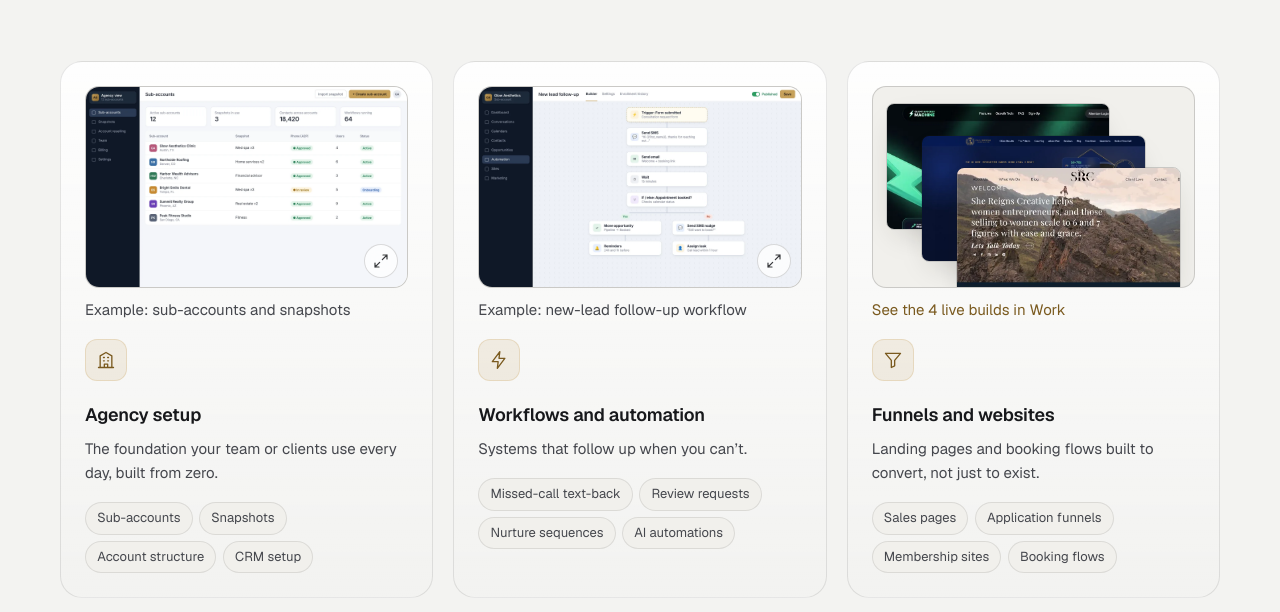
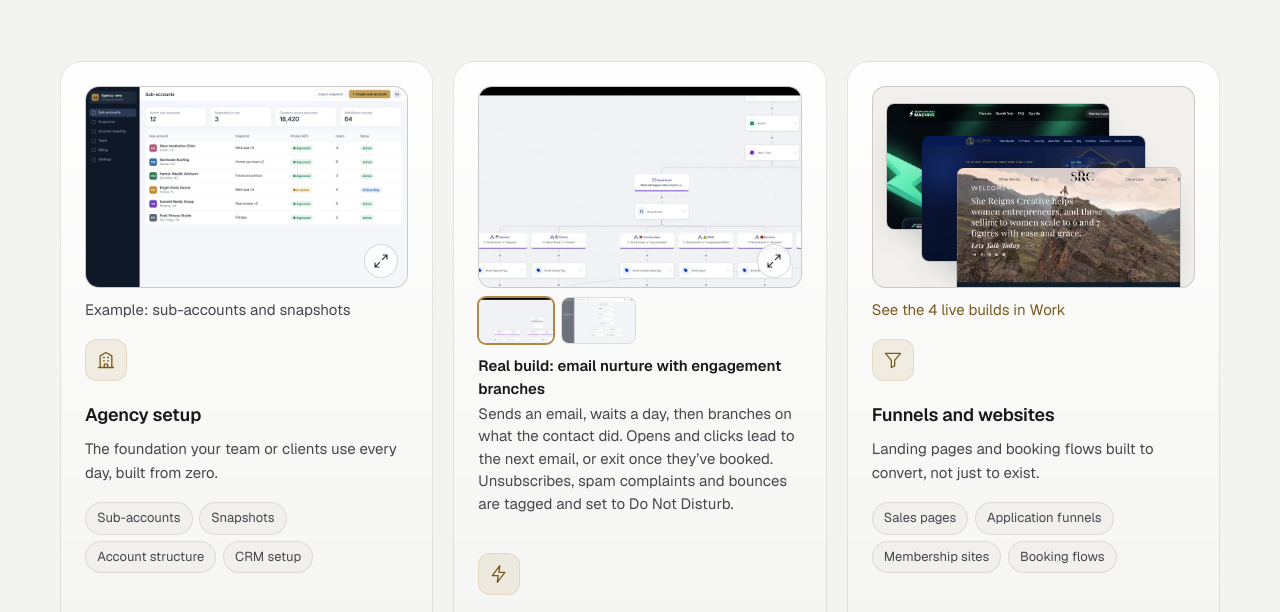
Before and after one commit to zghighleveldevs/ghayas-portfolio, a plain HTML site: page index.html in a window 1280 px wide. Shown: the part 3525-4137 px from the top of the page. Drawn offline with nearby package versions, Linux system fonts and the light colour scheme; a script that the page names is missing.

Commit message:
Workflows card: add real email nurture workflow screenshot
Co-Authored-By: Claude Opus 5.5 <noreply@anthropic.com>
Claude-Session: https://claude.ai/code/session_01JZsZnZm5qGDF15oes7XUpU

```diff
--- a/assets/css/styles.css
+++ b/assets/css/styles.css
@@ -719,3 +719,5 @@ body.menu-open { overflow: hidden; }
 .skill h3:has(.badge-real) { display: flex; flex-wrap: wrap; align-items: center; gap: .5rem; }
 .proof-gallery-3 .proof-thumbs { grid-template-columns: repeat(3, 1fr); }
 .proof-gallery-3 .skill-proof img, .proof-gallery-3 .proof-thumb img { object-position: center top; }
+.proof-gallery-2 .proof-thumbs { grid-template-columns: repeat(4, 1fr); }
+.proof-gallery-2 .skill-proof img { object-position: center top; }
--- a/index.html
+++ b/index.html
@@ -251,13 +251,23 @@
         </article>
 
         <article class="skill reveal">
-          <button type="button" class="skill-proof" data-lightbox="assets/img/proof-workflow.webp" data-caption="Example: new-lead follow-up workflow" aria-label="Enlarge screenshot: Example: new-lead follow-up workflow">
-            <img src="assets/img/proof-workflow.webp" alt="Example workflow: form submitted, SMS, email, wait, then branches for booked and not booked" width="1600" height="1000" loading="lazy" decoding="async">
-            <span class="proof-zoom"><svg class="i" viewBox="0 0 24 24"><path d="M15 3h6v6M9 21H3v-6M21 3l-7 7M3 21l7-7"/></svg></span>
-          </button>
-          <p class="proof-cap">Example: new-lead follow-up workflow</p>
+          <div class="proof-gallery proof-gallery-2" data-gallery>
+            <button type="button" class="skill-proof" data-gallery-main aria-label="Enlarge screenshot: Real build: email nurture with engagement branches">
+              <img src="assets/img/workflow-email-nurture.webp" alt="GoHighLevel workflow: email, one-day wait, then branches for opened, clicked, unsubscribed, spam, bounced and no response" width="1600" height="686" loading="lazy" decoding="async">
+              <span class="proof-zoom"><svg class="i" viewBox="0 0 24 24"><path d="M15 3h6v6M9 21H3v-6M21 3l-7 7M3 21l7-7"/></svg></span>
+            </button>
+            <div class="proof-thumbs" role="group" aria-label="Workflow screenshots">
+            <button type="button" class="proof-thumb is-on" data-src="assets/img/workflow-email-nurture.webp" data-w="1600" data-h="686" data-title="Real build: email nurture with engagement branches" data-desc="Sends an email, waits a day, then branches on what the contact did. Opens and clicks lead to the next email, or exit once they’ve booked. Unsubscribes, spam complaints and bounces are tagged and set to Do Not Disturb." data-alt="GoHighLevel workflow: email, one-day wait, then branches for opened, clicked, unsubscribed, spam, bounced and no response" aria-label="Show: Real build: email nurture with engagement branches" aria-current="true">
+              <img src="assets/img/workflow-email-nurture.webp" alt="" width="1600" height="686" loading="lazy" decoding="async">
+            </button>
+            <button type="button" class="proof-thumb" data-src="assets/img/proof-workflow.webp" data-w="1600" data-h="1000" data-title="Example: new-lead follow-up workflow" data-desc="A form submission triggers an instant SMS and email, then the workflow checks whether the lead booked: booked leads move stage and get reminders, the rest get a nudge and a call task." data-alt="Example workflow: form submitted, SMS, email, wait, then branches for booked and not booked" aria-label="Show: Example: new-lead follow-up workflow">
+              <img src="assets/img/proof-workflow.webp" alt="" width="1600" height="1000" loading="lazy" decoding="async">
+            </button>
+            </div>
+            <p class="proof-desc" aria-live="polite"><strong>Real build: email nurture with engagement branches</strong>Sends an email, waits a day, then branches on what the contact did. Opens and clicks lead to the next email, or exit once they’ve booked. Unsubscribes, spam complaints and bounces are tagged and set to Do Not Disturb.</p>
+          </div>
           <svg class="skill-icon" viewBox="0 0 24 24"><path d="M13 2 4 14h7l-1 8 9-12h-7l1-8Z"/></svg>
-          <h3>Workflows and automation</h3>
+          <h3>Workflows and automation <span class="badge-real">Real builds</span></h3>
           <p>Systems that follow up when you can’t.</p>
           <ul class="chips"><li>Missed-call text-back</li><li>Review requests</li><li>Nurture sequences</li><li>AI automations</li></ul>
         </article>
```
Also changed, not shown: assets/img/workflow-email-nurture.webp (added).
